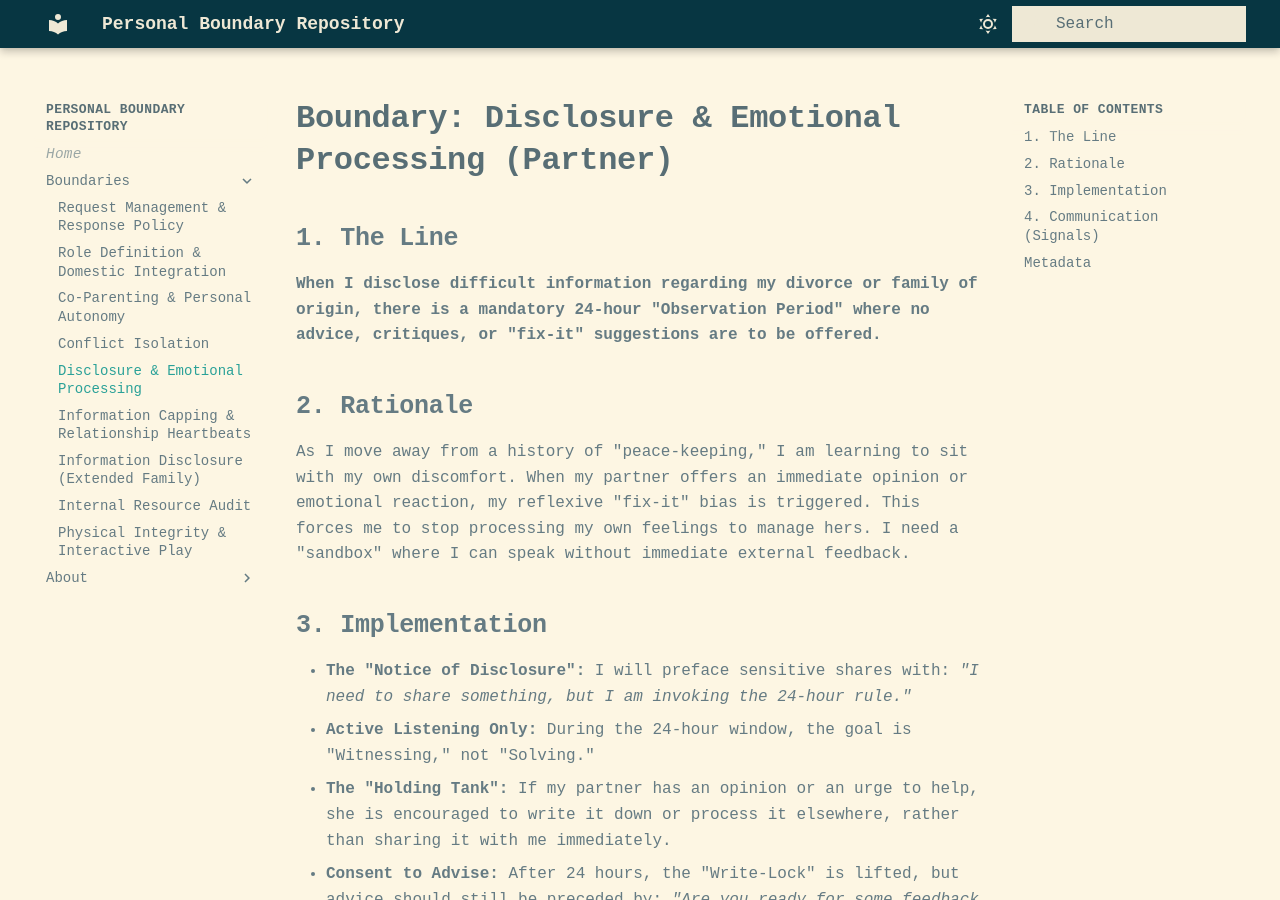
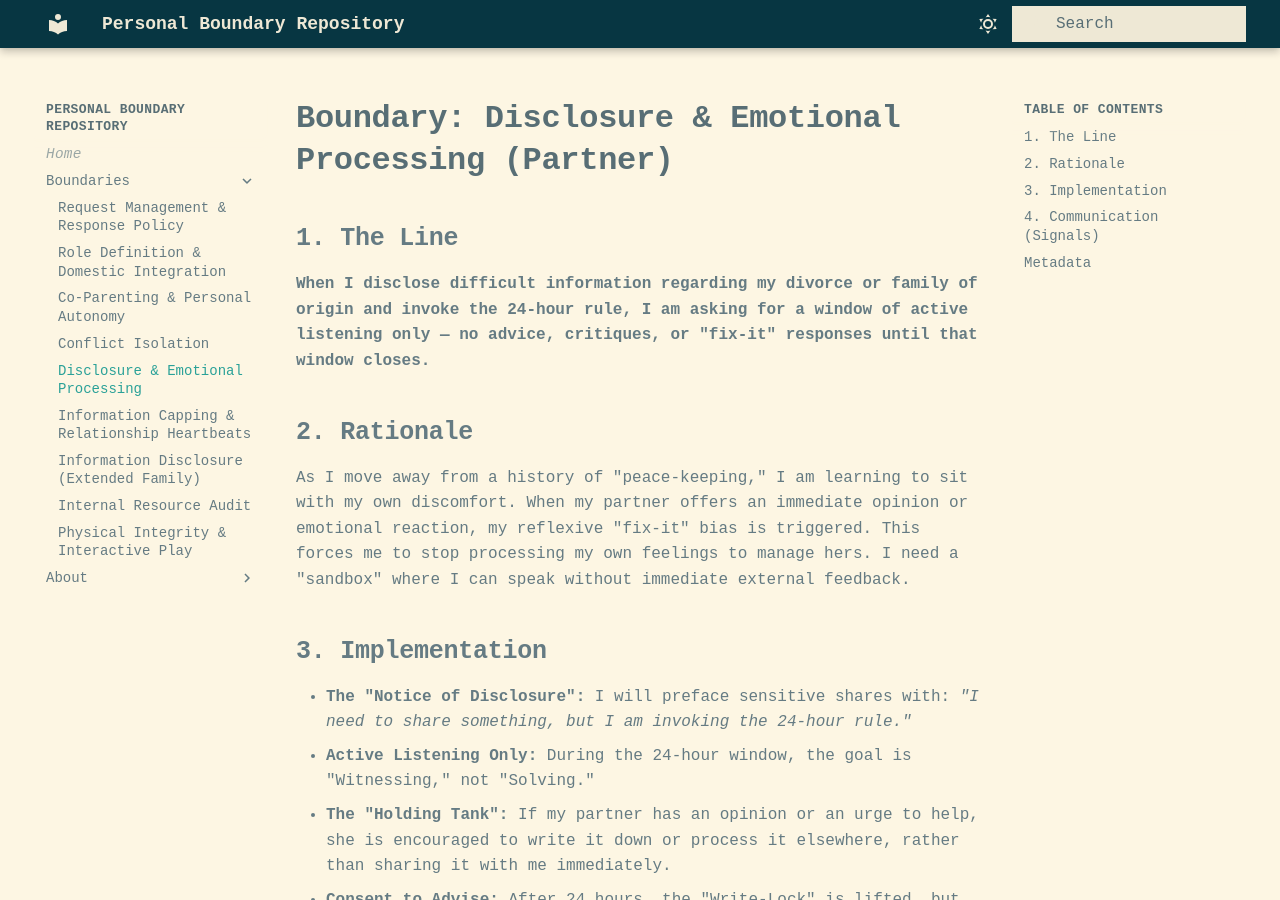
Before and after one commit to pcop00/personal-boundaries, an MkDocs documentation site: the page built from docs/disclosure-and-emotional-processing.md, in a window 1280 px wide and 900 px high. Built offline with MkDocs 1.6.1 and Material for MkDocs 9.7.7, drawn with Linux system fonts in a browser that asks for light colours.

Commit message:
Soften disclosure boundary: invoke-on-request vs mandatory decree
Co-Authored-By: Claude Sonnet 4.6 <noreply@anthropic.com>

```diff
--- a/docs/disclosure-and-emotional-processing.md
+++ b/docs/disclosure-and-emotional-processing.md
@@ -2,7 +2,7 @@
 
 ## 1. The Line
 
-**When I disclose difficult information regarding my divorce or family of origin, there is a mandatory 24-hour "Observation Period" where no advice, critiques, or "fix-it" suggestions are to be offered.**
+**When I disclose difficult information regarding my divorce or family of origin and invoke the 24-hour rule, I am asking for a window of active listening only — no advice, critiques, or "fix-it" responses until that window closes.**
 
 ## 2. Rationale
 
```
